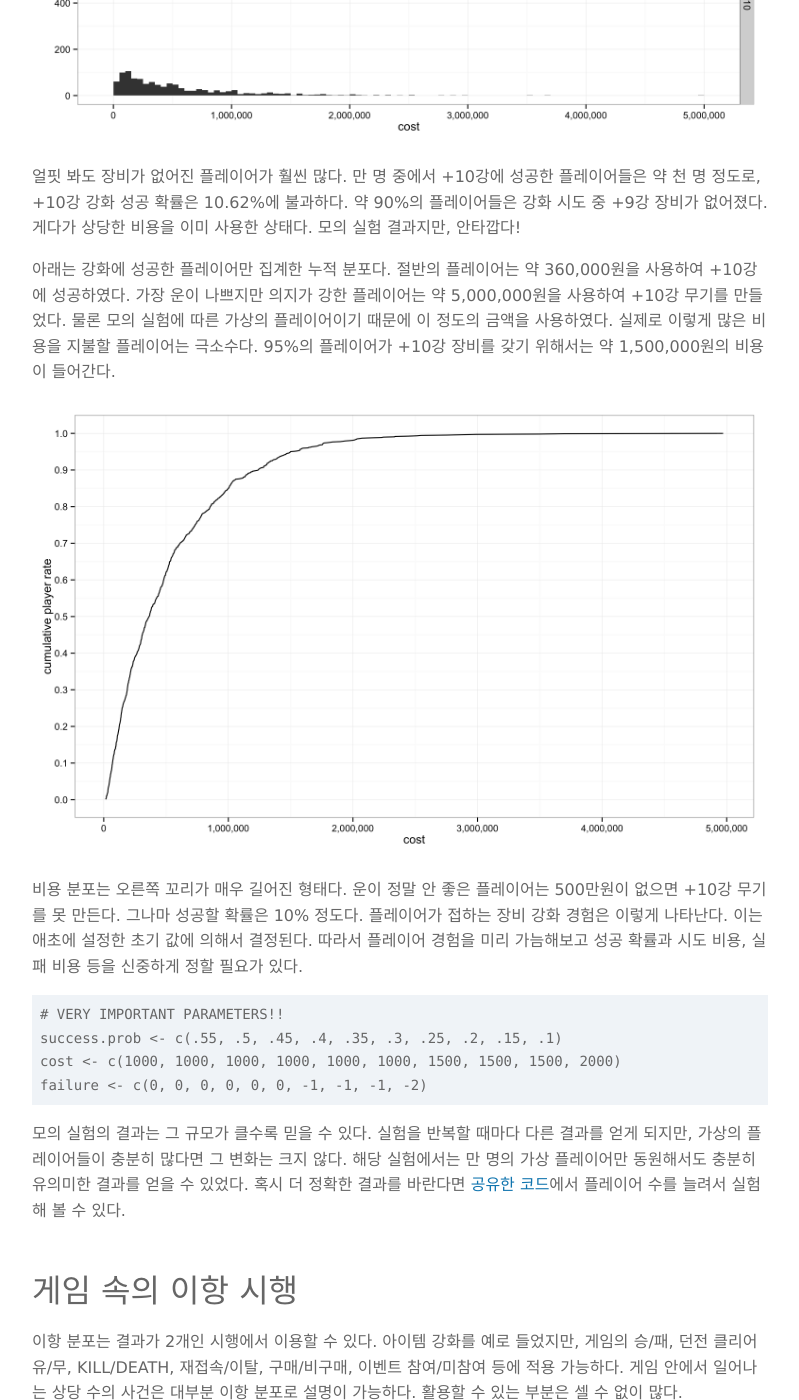
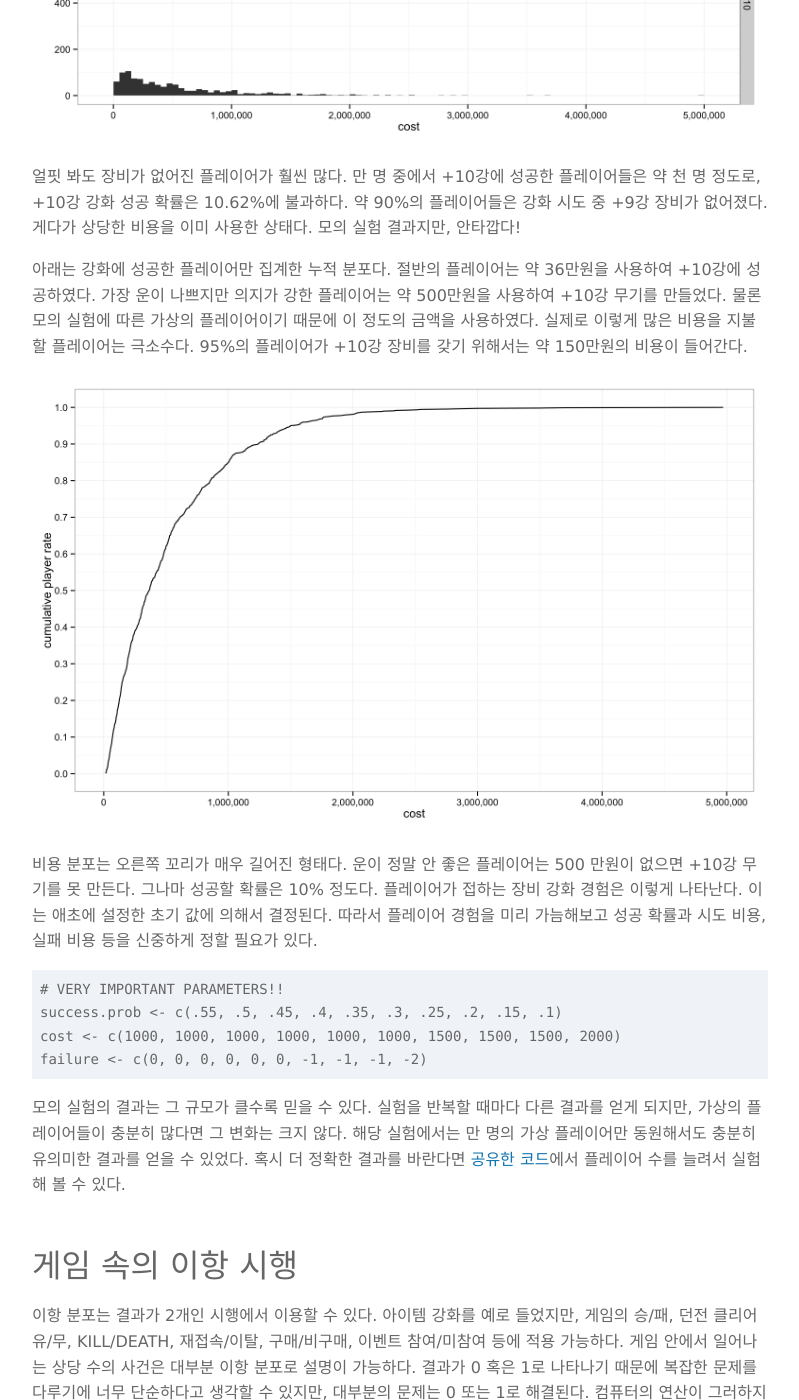
Before and after one commit to boxnwhiskr/boxnwhiskr.github.io, a Jekyll site: the page built from _posts/2015-05-21-binomial_dist_in_games.markdown, in a window 1280 px wide and 1400 px high, scrolled down 11160 px. Shown: the whole window, without its empty margins (240-1039 px from the left). Built offline with Jekyll 4.4.1, drawn with Linux system fonts in a browser that asks for light colours; nearby versions of some CDN libraries; some web fonts are replaced; formulas are drawn with MathJax 3; some of the changed text lies outside the part shown.

Commit message:
Modify sentences

```diff
--- a/_posts/2015-05-21-binomial_dist_in_games.markdown
+++ b/_posts/2015-05-21-binomial_dist_in_games.markdown
@@ -321,16 +321,16 @@ $$P(X=r) = \frac{(k + r - 1)!}{k!(r-1)!}(1-p)^{r}p^{k}$$
 모의 실험 결과지만, 안타깝다!
 
 아래는 강화에 성공한 플레이어만 집계한 누적 분포다.
-절반의 플레이어는 약 360,000원을 사용하여 +10강에 성공하였다.
-가장 운이 나쁘지만 의지가 강한 플레이어는 약 5,000,000원을 사용하여 +10강 무기를 만들었다.
+절반의 플레이어는 약 36만원을 사용하여 +10강에 성공하였다.
+가장 운이 나쁘지만 의지가 강한 플레이어는 약 500만원을 사용하여 +10강 무기를 만들었다.
 물론 모의 실험에 따른 가상의 플레이어이기 때문에 이 정도의 금액을 사용하였다.
 실제로 이렇게 많은 비용을 지불할 플레이어는 극소수다.
-95%의 플레이어가 +10강 장비를 갖기 위해서는 약 1,500,000원의 비용이 들어간다.
+95%의 플레이어가 +10강 장비를 갖기 위해서는 약 150만원의 비용이 들어간다.
 
 ![sim_cumrate_n10000_l10](/img/posts/2015-05-21-binomial_dist_in_games/sim_cumrate_n10000_l10.png)
 
 비용 분포는 오른쪽 꼬리가 매우 길어진 형태다.
-운이 정말 안 좋은 플레이어는 500만원이 없으면 +10강 무기를 못 만든다.
+운이 정말 안 좋은 플레이어는 500 만원이 없으면 +10강 무기를 못 만든다.
 그나마 성공할 확률은 10% 정도다.
 플레이어가 접하는 장비 강화 경험은 이렇게 나타난다.
 이는 애초에 설정한 초기 값에 의해서 결정된다.
@@ -351,7 +351,10 @@ $$P(X=r) = \frac{(k + r - 1)!}{k!(r-1)!}(1-p)^{r}p^{k}$$
 이항 분포는 결과가 2개인 시행에서 이용할 수 있다.
 아이템 강화를 예로 들었지만, 게임의 승/패, 던전 클리어 유/무, KILL/DEATH, 재접속/이탈, 구매/비구매, 이벤트 참여/미참여 등에 적용 가능하다.
 게임 안에서 일어나는 상당 수의 사건은 대부분 이항 분포로 설명이 가능하다.
+결과가 0 혹은 1로 나타나기 때문에 복잡한 문제를 다루기에 너무 단순하다고 생각할 수 있지만, 대부분의 문제는 0 또는 1로 해결된다.
+컴퓨터의 연산이 그러하지 아니한가.
 활용할 수 있는 부분은 셀 수 없이 많다.
+상상력이 부족할 뿐이다.
 
 확률형 아이템은 시행 결과가 2개로 나타나는 경우가 거의 없다.
 복권에 비유하자면, 1등부터 5등까지 있는 형태다.
```
